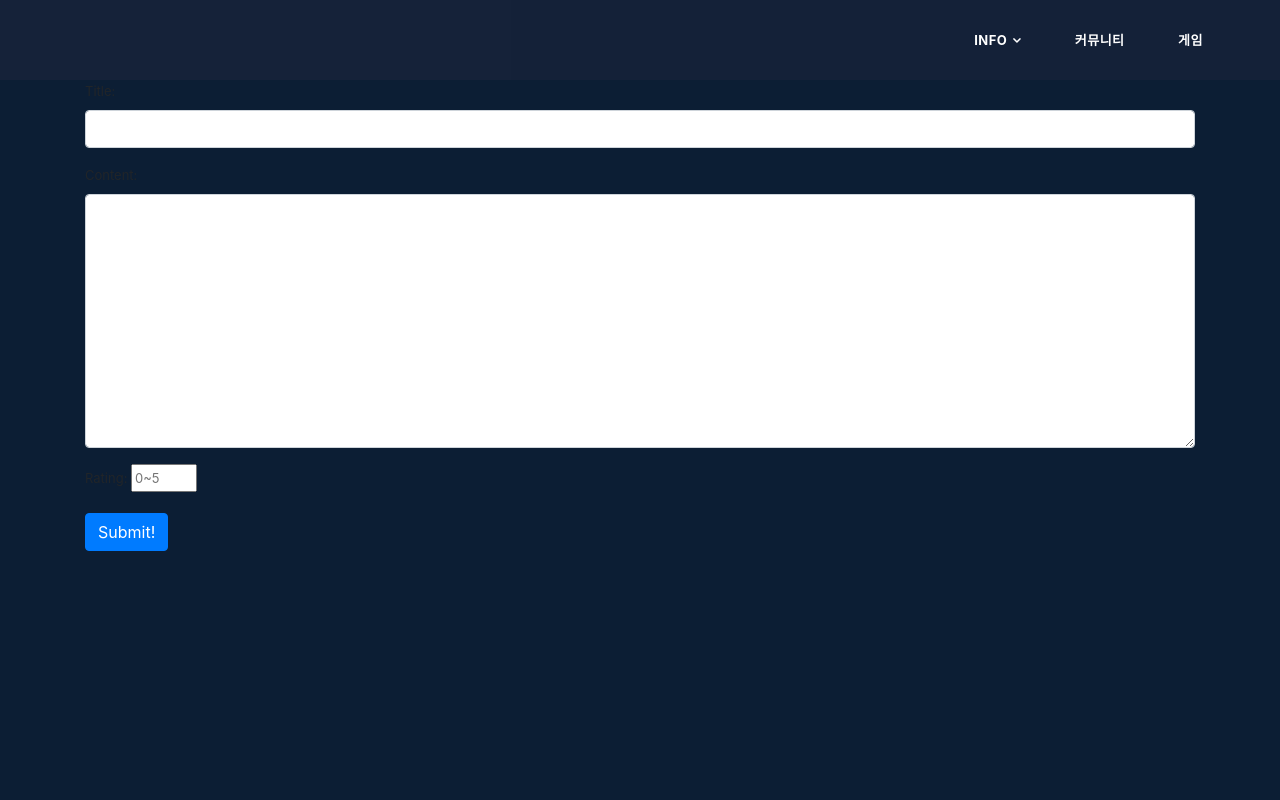
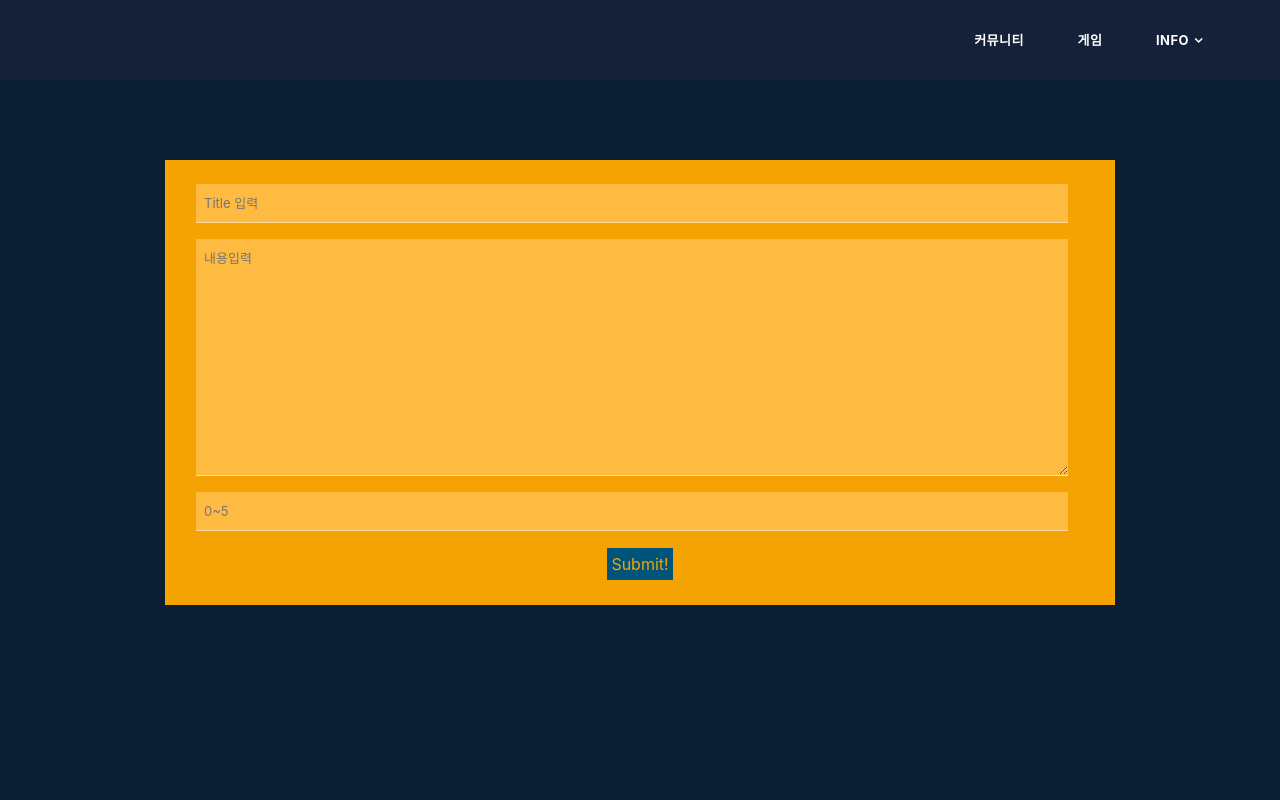
Before and after one commit to damingu/Retro-movie-random-game, a Django app: page /articles/create/1/ in a window 1280 px wide. Run offline with Django 3.2, Linux system fonts and the light colour scheme; a user stored in the database is signed in; tables that the repository leaves empty hold one stand-in row (values such as "Sample post"); some libraries are stand-ins or nearby versions.

Commit message:
Update articles css

```diff
--- a/articles/forms.py
+++ b/articles/forms.py
@@ -3,27 +3,31 @@ from .models import Article, Comment
 
 class ArticleForm(forms.ModelForm):
     title = forms.CharField(
-        label = 'Title',
+        label = '',
         widget=forms.TextInput(
             attrs={
-                'class':"my-content form-control",
+                'class':"article-form",
+                'placeholder':'Title 입력',
             }
         )
     )
     content = forms.CharField(
-        label = 'Content',
+        label = '',
         widget=forms.Textarea(
             attrs={
-                'class':"my-content form-control",
+                'class':"article-form",
+                'placeholder':'내용입력'
             }
         )
     )
     rating = forms.IntegerField(
         max_value=5,
         min_value=0,
+        label = '',
         widget=forms.NumberInput(
             attrs={
-                'placeholder':'0~5'
+                'class':"article-form",
+                'placeholder':'0~5',
             }
         ),
         error_messages={
--- a/articles/templates/articles/form.html
+++ b/articles/templates/articles/form.html
@@ -1,13 +1,19 @@
 {% extends 'base.html' %}
 {% load bootstrap4 %}
+{% load static %}
+{% block css %}
+  <link rel="stylesheet" href="{% static 'stylesheets/articles_form.css' %}">
+{% endblock %}
+{% block content %}
+<div style="height:80px;"></div>
+<div class="row">
+  <form class="form-int col-10" action="" method="POST">
+    {% csrf_token %}
+    <div class="form-group">
+      {{form.as_p}}
+    </div>
+    <button class="submit-btn">Submit!</button>
 
-{% block content %}
-<form action="" method="POST">
-  {% csrf_token %}
-  <div class="form-group">
-    {{form.as_p}}
-  </div>
-  <button class="btn btn-primary">Submit!</button>
-
+</div>
 </form>
 {% endblock content %}
--- a/articles/views.py
+++ b/articles/views.py
@@ -11,17 +11,22 @@ from django.db.models import Q
 from django.http import JsonResponse
 # Create your views here.
 def index(request):
-    articles = Article.objects.filter(rating__gte=5)
     real_articles = Article.objects.all().order_by('-pk')
-    poster_path =[]
-    for article in articles:
-        print(article.movie.poster_path)
+
+    # 좋아요 많은거 순으로 보여주기!
+    rank_data = {}
+    for a in real_articles:
+        rank_data[a.pk]=len(a.like_user.all())
+    rank_data=sorted(rank_data.items(),reverse=True,key=lambda item: item[1])[:8]
+    rank_articles = []
+    for id,_ in rank_data:
+        rank_articles.append(get_object_or_404(Article,pk=id))
+
     context = {
-        'articles1':articles[:4],
-        'articles2':articles[4:8],
+        'articles1':rank_articles[:4],
+        'articles2':rank_articles[4:8],
         'real_articles':real_articles,
     }
-
     return render(request,'articles/index.html',context)
 
 
--- /dev/null
+++ b/config/static/stylesheets/articles_form.css
@@ -0,0 +1,39 @@
+.form-int{
+  background: #f5a302;
+  min-height: 1rem;
+	 margin: auto;
+	 max-width: 80%;
+	 padding: 0.5rem;
+}
+
+.article-form{
+  background: #ffba41;
+  border: 0 solid;
+  border-bottom: 1px solid rgba(255, 255, 255, .5);
+  color:#121b2f;
+  display: block;
+  margin: 1rem;
+  padding: 0.5rem;
+  transition: 250ms background ease-in;
+  width: calc(100% - 3rem);
+}
+.article-form:focus {
+  background: #ffd35c;
+  color: #0c1e34;
+  transition: 150ms background ease-in;
+}
+.submit-btn {
+  border: 1px solid;
+  background: #005479;
+  color: #f5a302;
+  display: block;
+  margin: 1rem auto;
+  min-width: 1px;
+  padding: 0.25rem;
+  transition: 250ms background ease-in;
+}
+.submit-btn:hover, .submit-btn:focus {
+  background: #ffd35c;
+  color: black;
+  transition: 250ms background ease-in;
+}
--- a/config/static/stylesheets/style.css
+++ b/config/static/stylesheets/style.css
@@ -134,7 +134,7 @@ a {
 
 a:hover {
 	color: #FC3;
-    text-decoration: none;
+    text-decoration: none !important;
 }
 
 ul {
--- a/config/templates/base.html
+++ b/config/templates/base.html
@@ -20,18 +20,29 @@
   <nav id="menu" class="main-nav" role="navigation">
     <ul class="main-menu">
       <!-- 로그인 시 -->
+      <li class="">
+        <a class="" href="{%url 'articles:index'%}">커뮤니티</a>
+      </li>
+      <li class="">
+        <a class="" href="{%url 'game:play_game'%}">게임</a>
+      </li>
       {% if request.user.is_authenticated %}
       <li class="has-submenu"><a href="#section2">Info</a>
         <ul class="sub-menu">
-          <li class="">
+          {% comment %} <li class="">
             <a class="" href="">Profile</a>
-          </li>
+          </li> {% endcomment %}
           <li class="">
             <a class="" href="{%url 'game:my_movie_list'%}">찜한목록</a>
           </li>
           <li class="">
-            <a class="" href="{%url 'accounts:logout'%}">로그아웃</a>
+            <a class="text-danger" href="{%url 'accounts:logout'%}">로그아웃</a>
           </li>
+          {% if request.user.is_staff %}
+          <li class="">
+            <a class="" href="{%url 'game:gameadmin'%}">DB업뎃</a>
+          </li>
+          {% endif %}
         </ul>
       </li>
       {% else %}
@@ -43,12 +54,6 @@
         <a class="" href="{%url 'accounts:signup'%}">회원가입</a>
       </li>
       {% endif %}
-      <li class="">
-        <a class="" href="{%url 'articles:index'%}">커뮤니티</a>
-      </li>
-      <li class="">
-        <a class="" href="{%url 'game:play_game'%}">게임</a>
-      </li>
 
     </ul>
   </nav>
--- a/game/urls.py
+++ b/game/urls.py
@@ -3,22 +3,23 @@ from . import views
 
 app_name='game'
 urlpatterns = [
-    # admin용
-    path('gameadmin/',views.gameadmin,name="gameadmin"),
-    # 영화 랜덤해주는 곳
+    # main 페이지
     path('',views.index,name="index"),
+
+    # 메인 게임
+    path('play_game/', views.play_game, name="play_game"),
     # 예고편 보러 가기
     path('<int:game_idx>/',views.movie_detail,name="movie_detail"),
     # 예고편 찜하기
     path('<int:movie_pk>/like/', views.like, name='like'),
+    # 찜한 목록 보여주기
+    path('my_movie_list/',views.my_movie_list,name="my_movie_list"),
     # 예고편에서 댓글쓰기
     path('<int:movie_pk>/comments/', views.create_comment, name='create_comment'),
 
+    # admin용
+    path('gameadmin/',views.gameadmin,name="gameadmin"),
+    path('movie_update/',views.update_movie,name="update_movie"),
 
-    path('movie_update/',views.update_movie,name="update_movie"),
-    path('my_movie_list/',views.my_movie_list,name="my_movie_list"),
-
-    # 메인 게임
-    path('play_game/', views.play_game, name="play_game"),
 
 ]
```
Also changed, not shown: articles/templates/articles/detail.html (+23 -9 lines), articles/templates/articles/index.html (+18 -12 lines), config/static/stylesheets/articles_detail.css (+9 -4 lines), config/static/stylesheets/articles_index.css (+18 -0 lines), config/static/stylesheets/game_mymovielist.css (added, +20 -0 lines), game/templates/game/my_movie_list.html (+89 -14 lines), game/views.py (+6 -1 lines), temp.py (+8 -4 lines).
